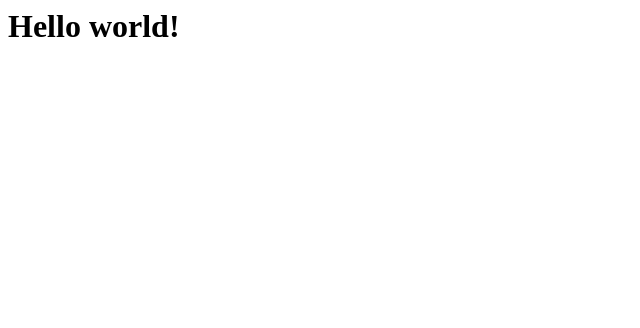
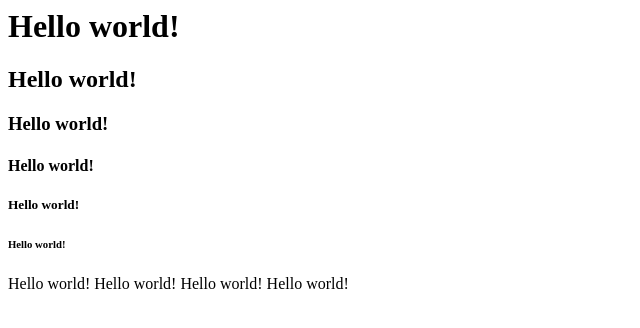
Before and after one commit to agfs-ruwayda/agfs-ruwayda.github.io, a plain HTML site: page index.html in a window 1280 px wide. Shown: the whole page, without its empty margins (0-640 px from the left). Drawn offline with Linux system fonts and the light colour scheme.

Commit message:
Update index.html

```diff
--- a/index.html
+++ b/index.html
@@ -1 +1,10 @@
 <h1>Hello world!</h1>
+<h2>Hello world!</h2>
+<h3>Hello world!</h3>
+<h4>Hello world!</h4>
+<h5>Hello world!</h5>
+<h6>Hello world!</h6>
+<h7>Hello world!</h7>
+<h8>Hello world!</h8>
+<h9>Hello world!</h9>
+<h10>Hello world!</h10>
```
